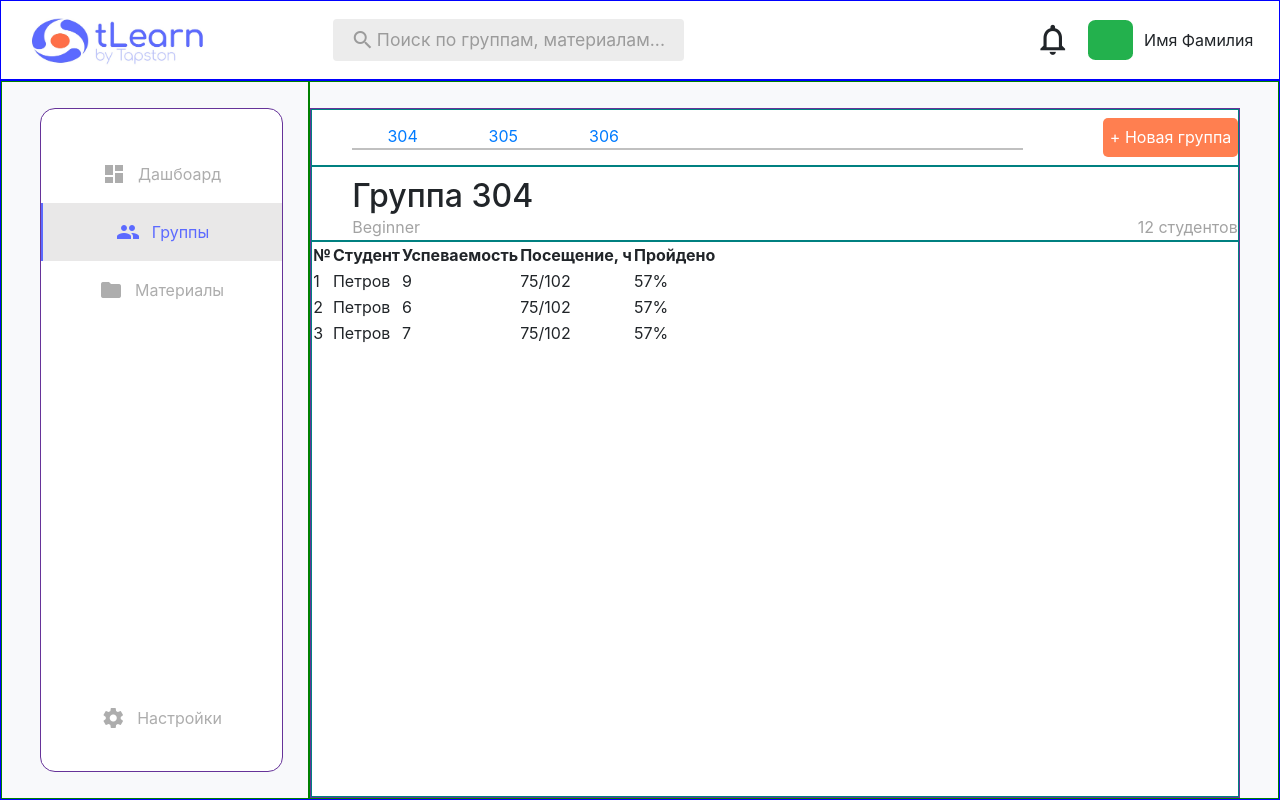
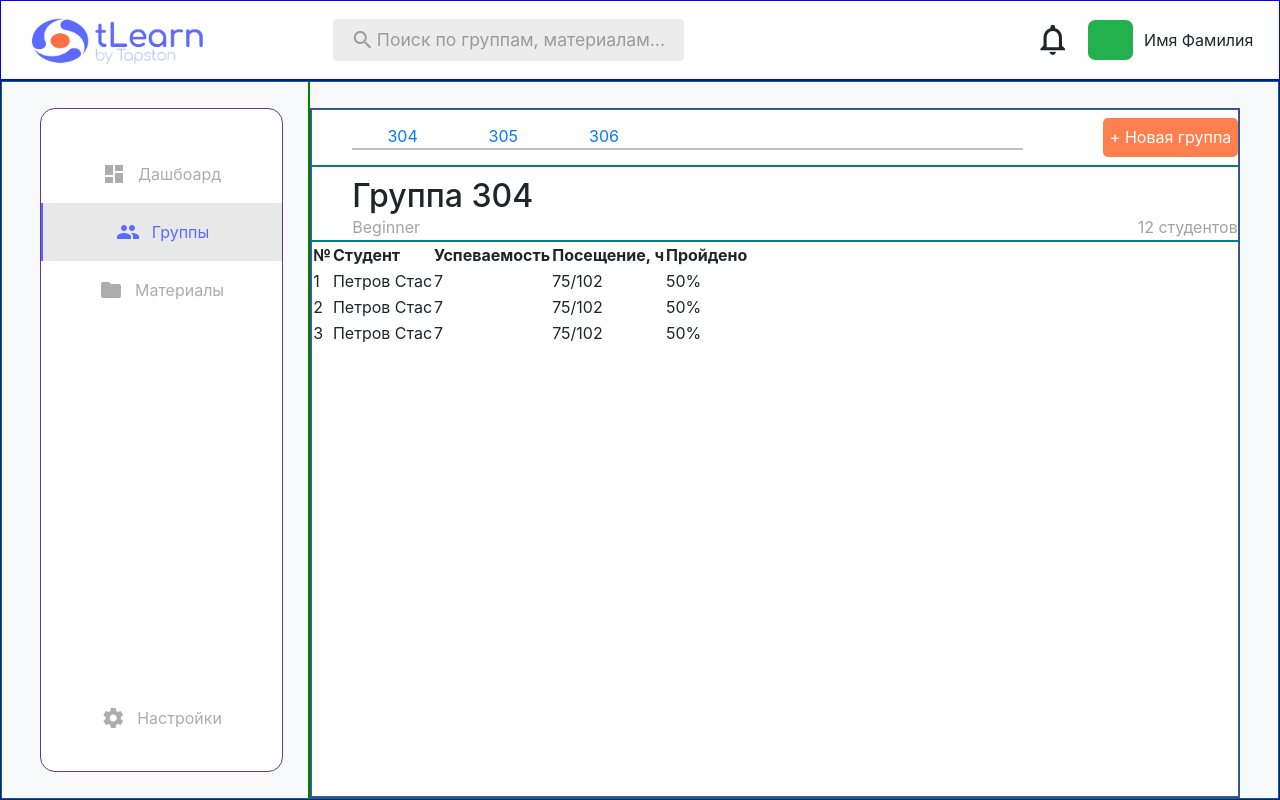
Before and after one commit to PavelTselyuk/Maket, a React (Create React App) app in the folder client/: page /groups in a window 1280 px wide. Built offline with nearby package versions, Linux system fonts and the light colour scheme.

Commit message:
list of students in array

```diff
--- a/client/src/components/Profile/GroupsNStudents.js
+++ b/client/src/components/Profile/GroupsNStudents.js
@@ -9,6 +9,12 @@ function GroupsNStudents() {
       { name: 304, id: 1, level: 'Beginner', quantity: 12 },
       { name: 305, id: 2, level: 'Intermediate', quantity: 11 },
       { name: 306, id: 3, level: 'Advanced', quantity: 14 }
+   ]);
+
+   let [students, setStudents] = useState([
+      { id: 1, name: "Петров Стас", marks: 7, attendance: "75/102", done: "50%" },
+      { id: 2, name: "Петров Стас", marks: 7, attendance: "75/102", done: "50%" },
+      { id: 3, name: "Петров Стас", marks: 7, attendance: "75/102", done: "50%" }
    ]);
 
    let [activeGroup, setActiveGroup] = useState({ name: 304, id: 1, level: 'Beginner', quantity: 12 });
@@ -29,6 +35,16 @@ function GroupsNStudents() {
             {group.name}
          </NavLink>
       </li>
+   ));
+
+   let studentsList = students.map((student, index) => (
+      <tr className="profile_studentFromList" key={student.id}>
+         <td>{index+1} </td>
+         <td>{student.name}</td>
+         <td>{student.marks}</td>
+         <td>{student.attendance}</td>
+         <td>{student.done}</td>
+      </tr>
    ));
 
 
@@ -74,27 +90,7 @@ function GroupsNStudents() {
                      </tr>
                   </thead>
                   <tbody>
-                     <tr>
-                        <td>1</td>
-                        <td>Петров</td>
-                        <td>9</td>
-                        <td>75/102</td>
-                        <td>57%</td>
-                     </tr>
-                     <tr>
-                        <td>2</td>
-                        <td>Петров</td>
-                        <td>6</td>
-                        <td>75/102</td>
-                        <td>57%</td>
-                     </tr>
-                     <tr>
-                        <td>3</td>
-                        <td>Петров</td>
-                        <td>7</td>
-                        <td>75/102</td>
-                        <td>57%</td>
-                     </tr>
+                     {studentsList}
                   </tbody>
                </table>
             </div>
```
